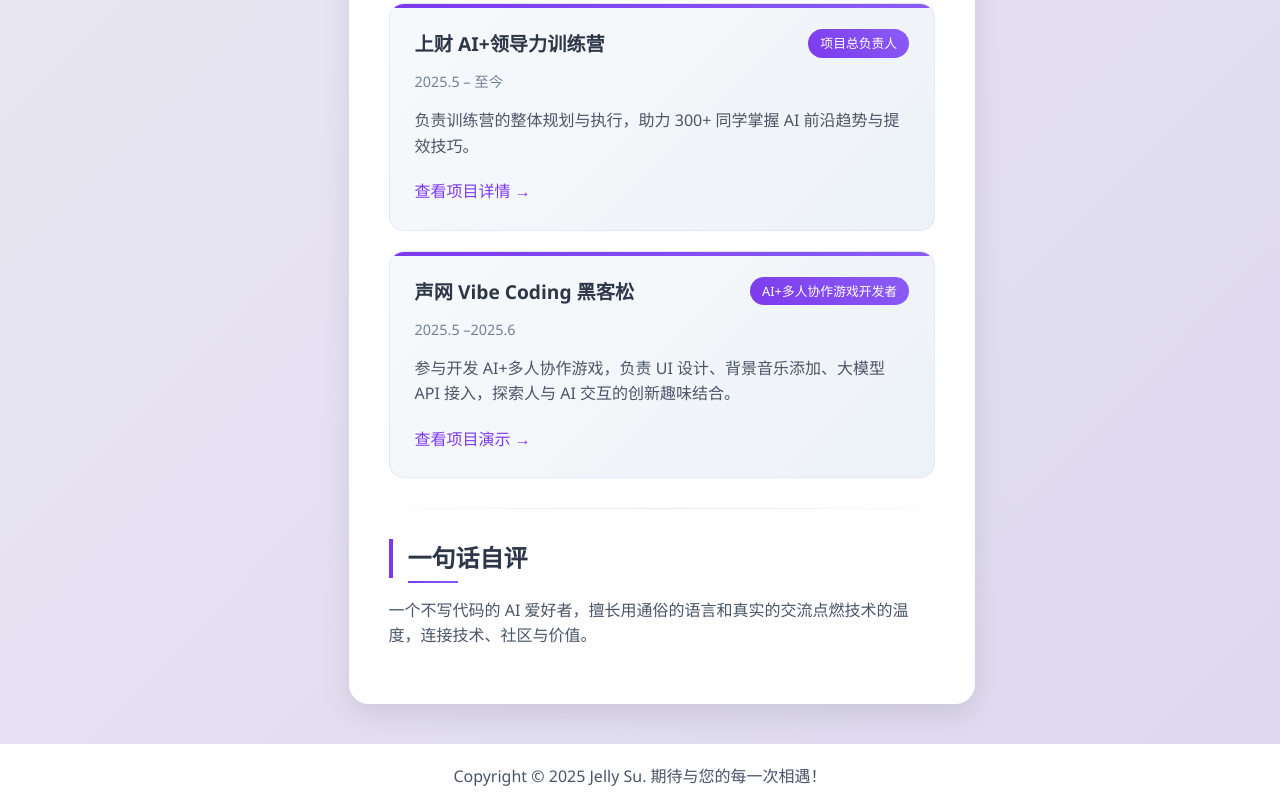
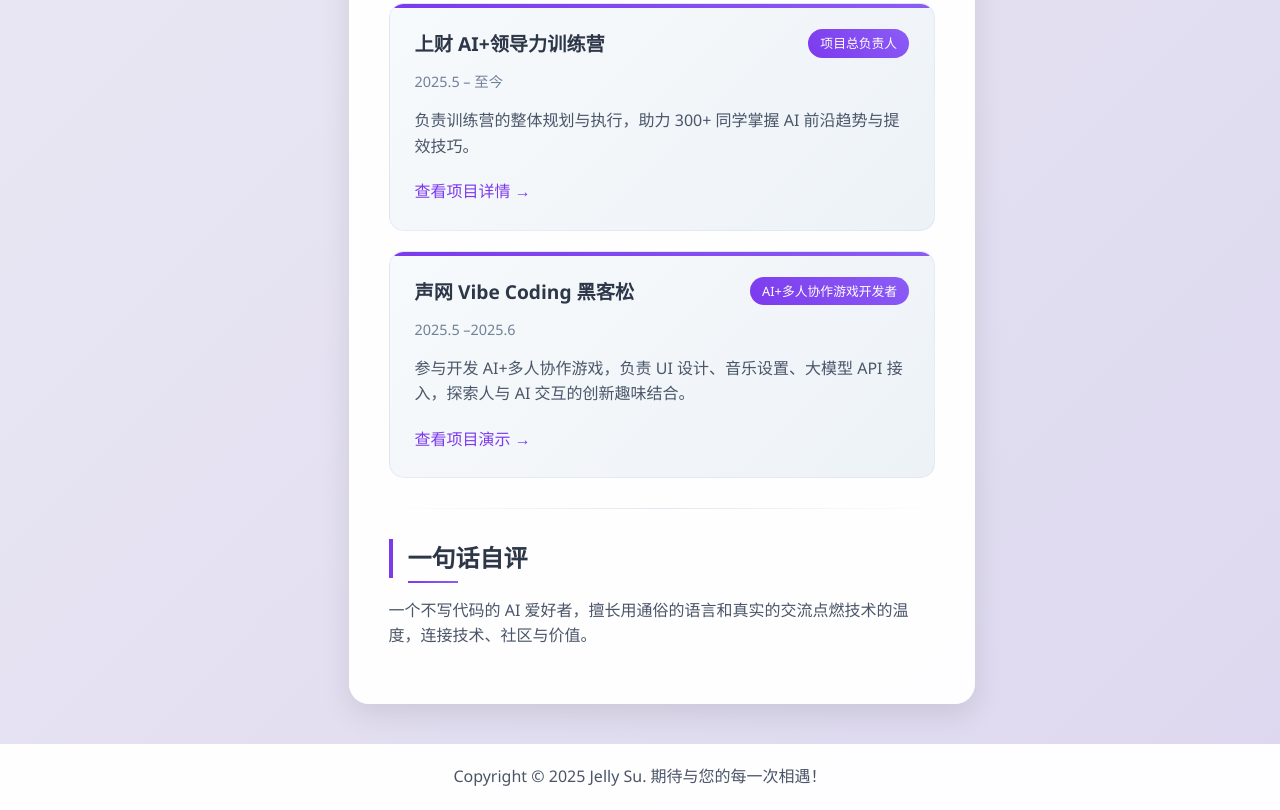
Before and after one commit to jellyjelly814/jelly-s-website, a plain HTML site: page index.html in a window 1280 px wide. Shown: the part 1690-2500 px from the top of the page. Drawn offline with Linux system fonts and the light colour scheme.

Commit message:
Update index.html

```diff
--- a/index.html
+++ b/index.html
@@ -964,7 +964,7 @@
                     </div>
                     <div class="project-period">2025.5 –2025.6</div>
                     <div class="project-description">
-                        参与开发 AI+多人协作游戏，负责 UI 设计、背景音乐添加、大模型 API 接入，探索人与 AI 交互的创新趣味结合。
+                        参与开发 AI+多人协作游戏，负责 UI 设计、音乐设置、大模型 API 接入，探索人与 AI 交互的创新趣味结合。
                     </div>
                     <a href="https://vibe-coding-game-snowy.vercel.app/" target="_blank" class="project-link">
                         查看项目演示 →
```
